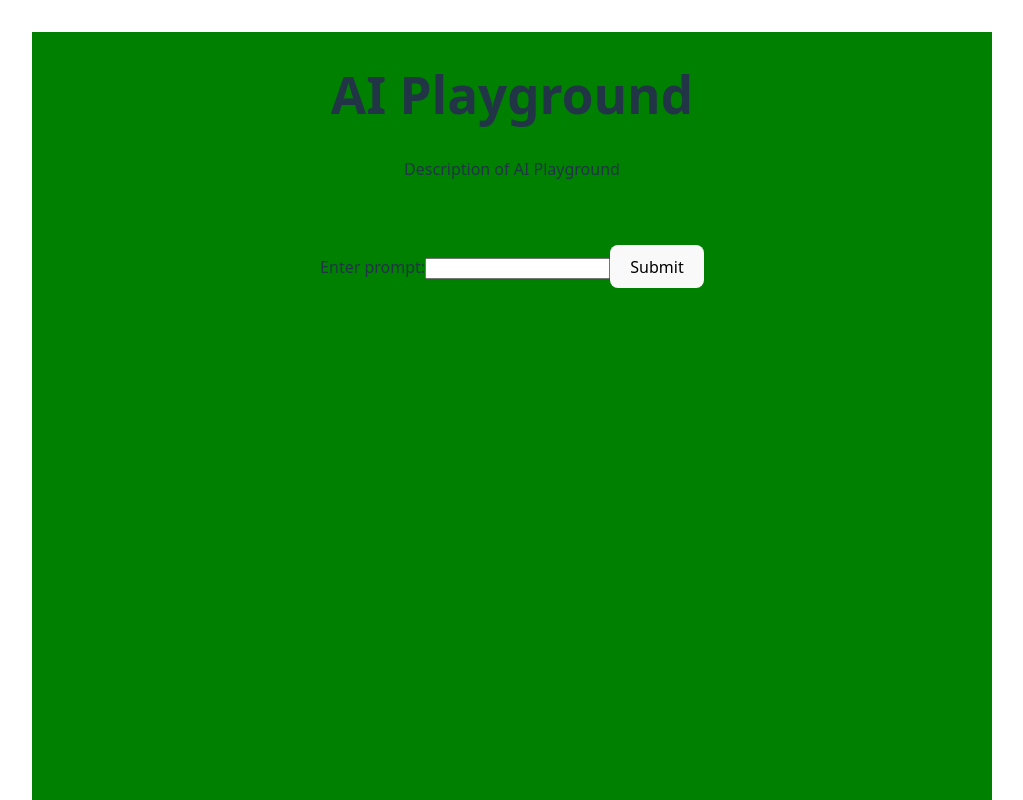
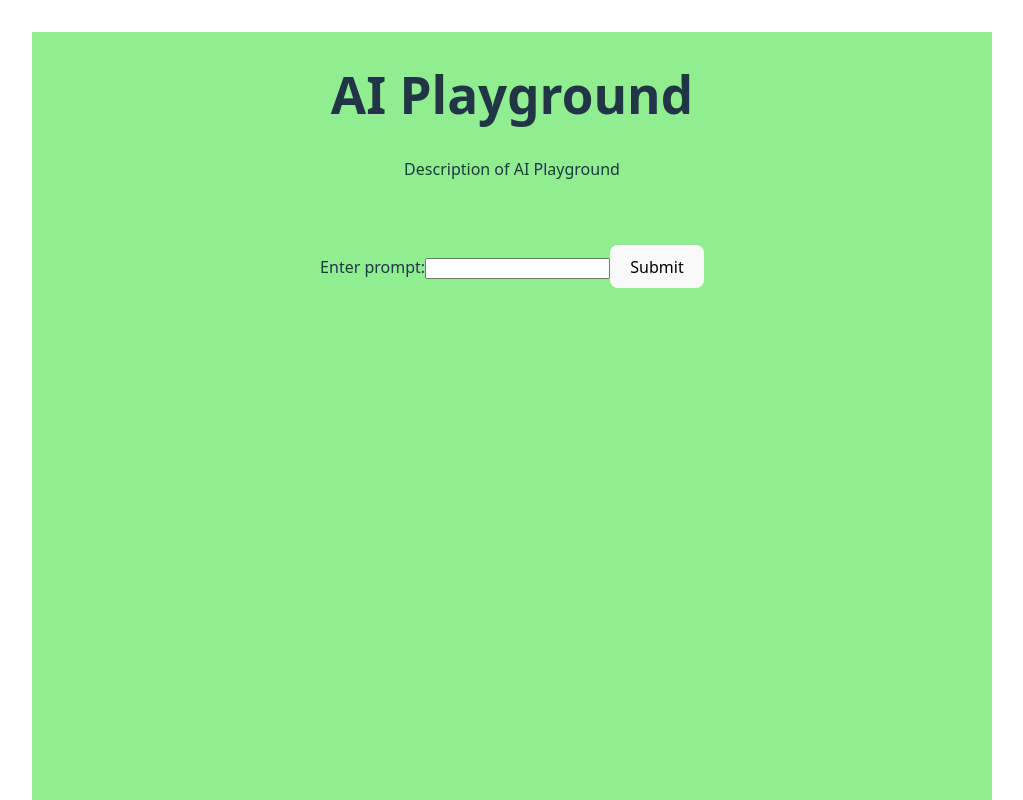
Before and after one commit to conrad1451/BetterChatAI, a React (Vite) app: page / in a window 1280 px wide. Shown: the top 800 px of the page, without its empty margins (128-1151 px from the left). Built offline with nearby package versions, Linux system fonts and the light colour scheme.

Commit message:
chore: update background color
chore: update background color to light green to improve contrast with dark text.

```diff
--- a/src/App.css
+++ b/src/App.css
@@ -65,7 +65,7 @@
 .right-div {
   /* width: 75%; */
   width: 75vw;
-  background-color: green;
+  background-color: lightgreen;
 }
 
 .text {
```
